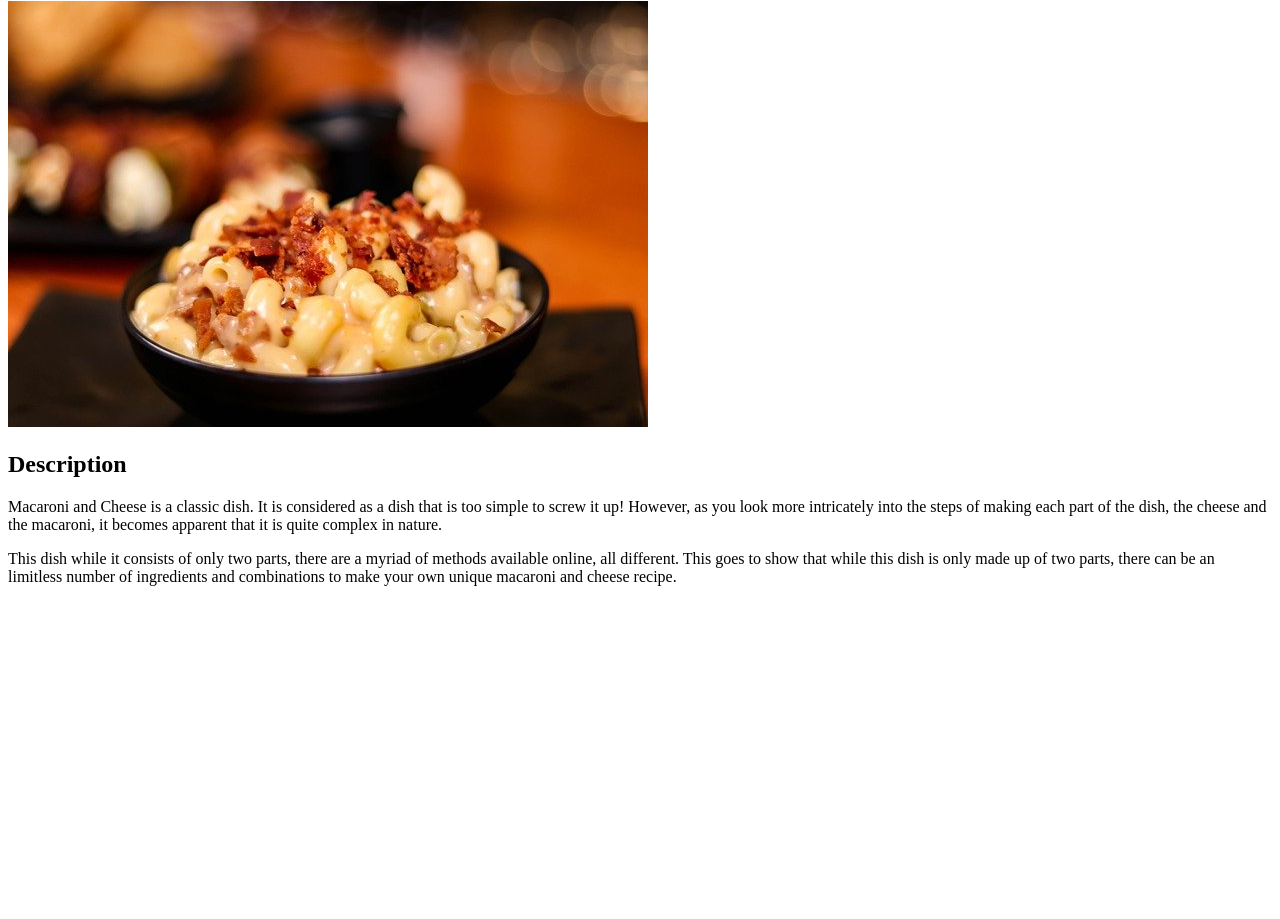
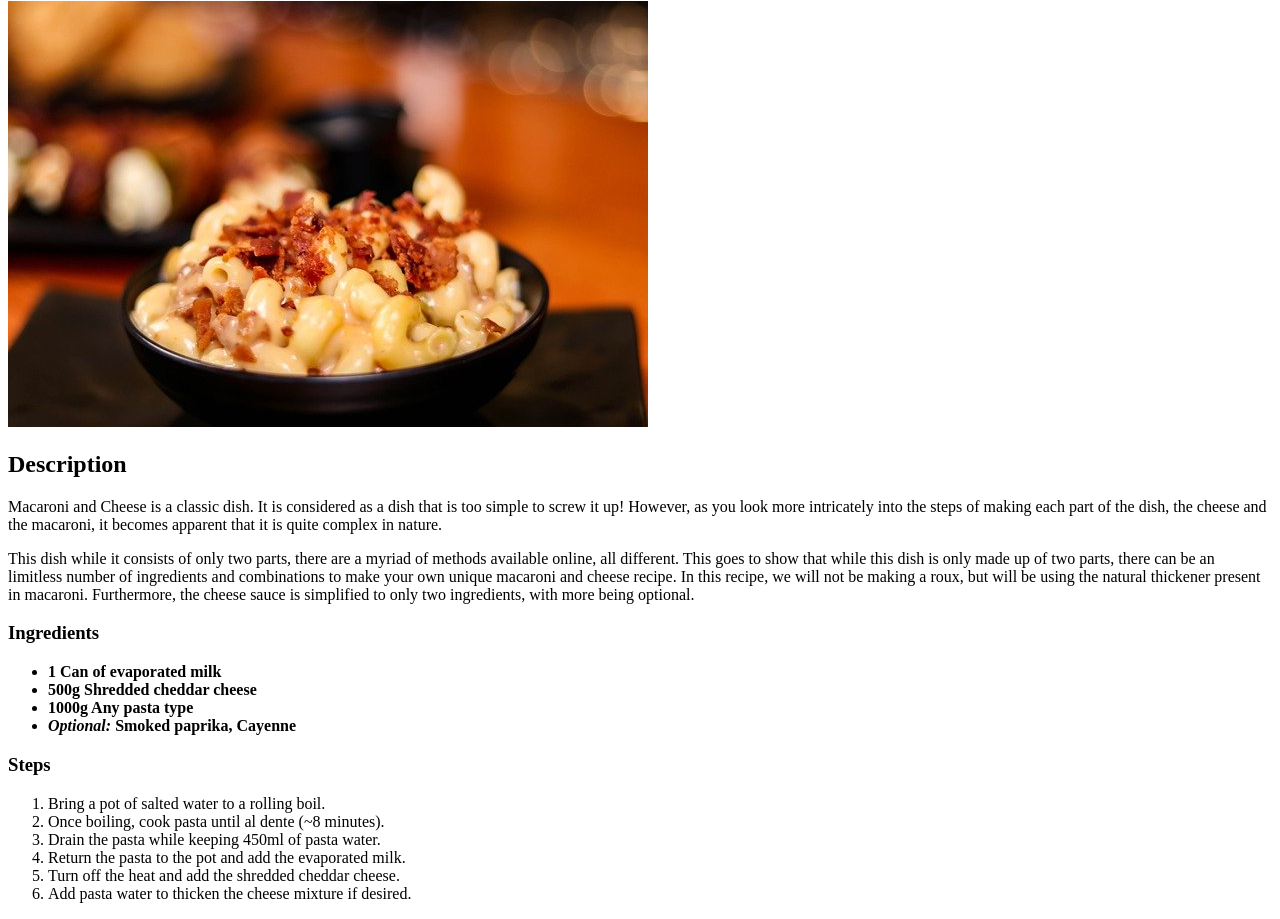
Before and after one commit to gormlessfie/odin-recipes, a plain HTML site: page recipes/macncheese.html in a window 1280 px wide. Shown: the part 79-998 px from the top of the page. Before the commit the page ends 800 px from the top, so only its background shows below. Drawn offline with Linux system fonts and the light colour scheme.

Commit message:
Added strawberry icecream recipe and finished macncheese recipe

```diff
--- a/recipes/macncheese.html
+++ b/recipes/macncheese.html
@@ -4,6 +4,8 @@
         <title>Macaroni and Cheese</title>
         <meta charset="UTF-8">
     </head>
+
+    <body>
 
         <h1>Macaroni and Cheese</h1>
         <img src="../img/macncheese.jpg">
@@ -14,7 +16,31 @@
             of making each part of the dish, the cheese and the macaroni, it becomes apparent that it is quite complex in nature.
         </p>
 
-    <p>This dish while it consists of only two parts, there are a myriad of methods available online, all different. This goes to show that while this dish is only made up of
-        two parts, there can be an limitless number of ingredients and combinations to make your own unique macaroni and cheese recipe.
+        <p>
+            This dish while it consists of only two parts, there are a myriad of methods available online, all different. This goes to show that while this dish is only made up of
+            two parts, there can be an limitless number of ingredients and combinations to make your own unique macaroni and cheese recipe. In this recipe, we will not be making a roux,
+            but will be using the natural thickener present in macaroni. Furthermore, the cheese sauce is simplified to only two ingredients, with more being optional.
         </p>
+
+        <h3>Ingredients</h3>
+        <p>
+            <ul>
+                <li><strong>1 Can of evaporated milk</strong></li>
+                <li><strong>500g Shredded cheddar cheese</strong></li>
+                <li><strong>1000g Any pasta type</strong></li>
+                <li><strong><em>Optional:</em> Smoked paprika, Cayenne</strong></li>
+            </ul>
+        </p>
+
+        <h3>Steps</h3>
+        <ol>
+            <li>Bring a pot of salted water to a rolling boil.</li>
+            <li>Once boiling, cook pasta until al dente (~8 minutes).</li>
+            <li>Drain the pasta while keeping 450ml of pasta water.</li>
+            <li>Return the pasta to the pot and add the evaporated milk.</li>
+            <li>Turn off the heat and add the shredded cheddar cheese.</li>
+            <li>Add pasta water to thicken the cheese mixture if desired.</li>
+        </ol>
+
+    </body>
 </html>
```
Also changed, not shown: index.html (+13 -7 lines), recipes/strawberryicecream.html (added, +43 -0 lines), img/strawberryicream.jpg (added). Lines whose indentation alone changed are shown as unchanged.
